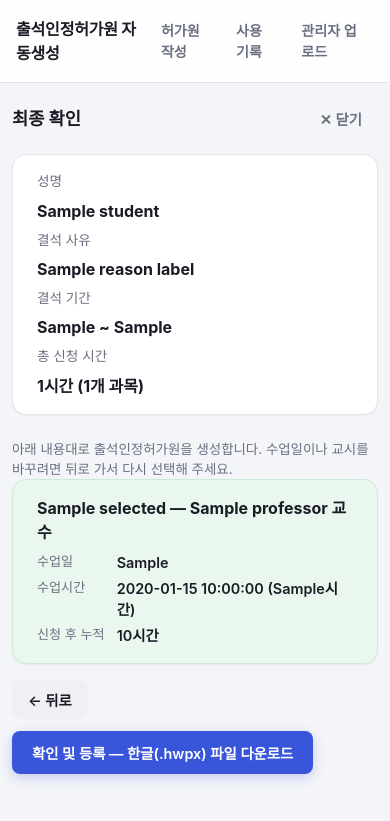
After one commit to torgeleli22-lang/University-administrative-work, a Flask app: template app/templates/confirm.html in a window 390 px wide. The commit adds this page. Shown: the top 821 px of the page. Run offline with Flask 3, Linux system fonts and the light colour scheme; the template is opened without the code that fills it: most values are stand-ins (such as "Sample title", 1, 10 or a date in 2020); parts of the project's set-up code (start-up, migrations or seed data) failed here and were passed over.

Commit message:
Add a final 확인 및 등록 step, chip-style date picker, and a wider layout
수업일 선택을 "박스로 구분되는" 형태로 바꿔달라는 요청에 따라, 결석 교시
선택 단계의 수업일 <select>를 요일/날짜가 보이는 클릭형 "칩" 박스로
바꿨다 (보강으로 추가된 날짜는 점선 테두리 + "보강" 배지로 구분). 결석
사유/과목 체크박스도 카드형 박스 그리드로 바뀌었다.

review -> generate 사이에 읽기 전용 최종 확인 단계(/student/<id>/confirm,
_confirm_panel.html)를 새로 넣었다: 과목별로 실제 선택된 수업일/교시/신청
후 누적 시간을 보여주고, "확인 및 등록" 버튼만 실제로 /generate에 POST해서
DB에 기록하고 파일을 내려받는다 -- 그 전까지는 아무 것도 저장되지 않는다.
generate()의 검증 로직은 confirm()과 공유하도록 _validate_selection()으로
분리했다 (기존 로직 그대로, 중복 제거).

화면을 좁게 가운데 정렬만 하지 않도록 기본 폭을 840px -> 1100px로,
사용 기록처럼 표가 많은 페이지는 1200px -> 1500px로 넓혔고, 과목
카드/체크박스/사유 라디오를 반응형 그리드로 바꿔서 넓은 화면에서 여러
개가 나란히 보이도록 했다.

Co-Authored-By: Claude Sonnet 5 <noreply@anthropic.com>
Claude-Session: https://claude.ai/code/session_016PCQpcFDPfFfPLK5YGJAdU

```diff
--- a/app/app.py
+++ b/app/app.py
@@ -155,10 +155,14 @@ def review(student_id):
             continue
         reviewable.append({
             **course,
+            # Rendered as individual clickable date "chips" (not a plain
+            # dropdown), so the review template gets the date's parts
+            # separately instead of one pre-formatted label string.
             "valid_dates": [
                 {"iso": d["date"].isoformat(),
-                 "label": (f"{d['date'].month}/{d['date'].day} ({'월화수목금토일'[d['date'].weekday()]}"
-                           f"{'·보강' if d['is_makeup'] else ''})"),
+                 "month": d["date"].month, "day": d["date"].day,
+                 "weekday": "월화수목금토일"[d["date"].weekday()],
+                 "is_makeup": d["is_makeup"],
                  "period_start": d["period_start"], "period_end": d["period_end"]}
                 for d in valid_dates
             ],
@@ -178,64 +182,60 @@ def review(student_id):
     )
 
 
-@app.route("/student/<int:student_id>/generate", methods=["POST"])
-def generate(student_id):
-    conn = get_conn()
-    student = conn.execute(
-        "SELECT * FROM students WHERE id=%s AND term=%s", (student_id, TERM)
-    ).fetchone()
-    if student is None:
-        conn.close()
-        abort(404)
-
-    reason_code = int(request.form["reason_code"])
-    period_start, period_end = _parse_period(request.form)
-    course_ids = [int(cid) for cid in request.form.getlist("course_ids")]
-
-    if len(course_ids) > MAX_COURSES:
-        conn.close()
-        abort(400, f"결석 과목은 최대 {MAX_COURSES}개까지 선택할 수 있습니다.")
-
+def _load_selection_context(conn, student, student_id, course_ids):
+    """Every piece of DB data needed to validate a course/date/교시
+    selection, fetched in the same four bulk queries regardless of how
+    many courses were selected. Shared by /confirm and /generate so both
+    validate against the exact same data."""
     available = {c["id"]: c for c in get_student_courses(conn, student)}
     slots_by_course = get_slots_by_course(conn, course_ids)
     makeups_by_course = get_makeups_by_course(conn, course_ids)
     used_by_course = get_used_hours_by_course(conn, student_id, course_ids, TERM)
+    return available, slots_by_course, makeups_by_course, used_by_course
+
+
+def _validate_selection(form, course_ids, period_start, period_end,
+                         available, slots_by_course, makeups_by_course, used_by_course):
+    """Pure validation (no DB access) shared by /confirm and /generate:
+    checks each course's chosen 수업일 is actually a date that course
+    meets on (weekly schedule, minus 결강, plus 보강), the 교시 range is
+    sane, and adding it wouldn't push the course's cumulative hours to
+    12+. Aborts with 400 on the first problem found. Returns one dict per
+    course with class_day/class_time/class_date_iso/class_period_start/
+    class_period_end/periods_missed added on top of the course's own
+    fields (course_name, professor, used_hours, ...)."""
+    if len(course_ids) > MAX_COURSES:
+        abort(400, f"결석 과목은 최대 {MAX_COURSES}개까지 선택할 수 있습니다.")
 
     selected = []
     for cid in course_ids:
         course = available.get(cid)
         if course is None:
-            conn.close()
             abort(400, "선택한 과목을 찾을 수 없습니다.")
 
-        class_date_raw = request.form.get(f"class_date_{cid}", "")
+        class_date_raw = form.get(f"class_date_{cid}", "")
         try:
             class_date = datetime.strptime(class_date_raw, "%Y-%m-%d").date()
         except ValueError:
-            conn.close()
             abort(400, f"'{course['course_name']}' 과목의 수업일을 선택해 주세요.")
 
         valid_dates = {d["date"] for d in valid_class_dates(
             slots_by_course[cid], period_start, period_end, makeups_by_course[cid])}
         if class_date not in valid_dates:
-            conn.close()
             abort(400, f"'{course['course_name']}' 과목은 {class_date.month}/{class_date.day}에 "
                         f"수업이 없습니다.")
 
         try:
-            class_period_start = int(request.form.get(f"class_period_start_{cid}", ""))
-            class_period_end = int(request.form.get(f"class_period_end_{cid}", ""))
+            class_period_start = int(form.get(f"class_period_start_{cid}", ""))
+            class_period_end = int(form.get(f"class_period_end_{cid}", ""))
         except ValueError:
-            conn.close()
             abort(400, f"'{course['course_name']}' 과목의 수업 시간(교시)을 선택해 주세요.")
         if not (1 <= class_period_start <= class_period_end <= max(PERIOD_CHOICES)):
-            conn.close()
             abort(400, f"'{course['course_name']}' 과목의 시작 교시는 끝 교시보다 늦을 수 없습니다.")
 
         periods_missed = class_period_end - class_period_start + 1
         used_hours = used_by_course[cid]
         if used_hours + periods_missed > MAX_ABSENCE_PERIODS_PER_COURSE:
-            conn.close()
             remaining = max(0, MAX_ABSENCE_PERIODS_PER_COURSE - used_hours)
             abort(400, f"'{course['course_name']}' 과목은 이번 학기 누적 {used_hours}시간이라 "
                         f"{remaining}시간까지만 추가할 수 있습니다 (신청: {periods_missed}시간).")
@@ -251,6 +251,63 @@ def generate(student_id):
             "periods_missed": periods_missed,
         })
 
+    return selected
+
+
+@app.route("/student/<int:student_id>/confirm", methods=["POST"])
+def confirm(student_id):
+    """Third step: a read-only summary of exactly what will be submitted
+    (per course: which date, which 교시, and the resulting cumulative
+    hours) with a "확인 및 등록" button that's the only thing that actually
+    posts to /generate -- lets the office double check the selection
+    before the permit is written to the DB and downloaded, instead of the
+    review step's own submit doing that directly."""
+    conn = get_conn()
+    student = conn.execute(
+        "SELECT * FROM students WHERE id=%s AND term=%s", (student_id, TERM)
+    ).fetchone()
+    if student is None:
+        conn.close()
+        abort(404)
+
+    reason_code = int(request.form["reason_code"])
+    period_start, period_end = _parse_period(request.form)
+    course_ids = [int(cid) for cid in request.form.getlist("course_ids")]
+
+    context = _load_selection_context(conn, student, student_id, course_ids)
+    conn.close()
+    selected = _validate_selection(request.form, course_ids, period_start, period_end, *context)
+
+    return render_maybe_partial(
+        "_confirm_panel.html", "confirm.html",
+        student=student,
+        reason_code=reason_code,
+        reason_label=REASON_LABELS[reason_code],
+        period_start=period_start.isoformat(),
+        period_end=period_end.isoformat(),
+        selected=selected,
+        total_hours=sum(c["periods_missed"] for c in selected),
+    )
+
+
+@app.route("/student/<int:student_id>/generate", methods=["POST"])
+def generate(student_id):
+    conn = get_conn()
+    student = conn.execute(
+        "SELECT * FROM students WHERE id=%s AND term=%s", (student_id, TERM)
+    ).fetchone()
+    if student is None:
+        conn.close()
+        abort(404)
+
+    reason_code = int(request.form["reason_code"])
+    period_start, period_end = _parse_period(request.form)
+    course_ids = [int(cid) for cid in request.form.getlist("course_ids")]
+
+    context = _load_selection_context(conn, student, student_id, course_ids)
+    conn.close()  # closed before validation so an abort() here can't leak the connection
+    selected = _validate_selection(request.form, course_ids, period_start, period_end, *context)
+
     req = PermitRequest(
         student_number=student["student_number"],
         name=student["name"],
@@ -265,6 +322,7 @@ def generate(student_id):
 
     data = generate_hwpx(str(TEMPLATE_HWPX), req)
 
+    conn = get_conn()
     with conn.cursor() as cur:
         cur.executemany(
             """INSERT INTO permit_records
--- a/app/static/app.js
+++ b/app/static/app.js
@@ -25,19 +25,23 @@ window.App = (function () {
   }
 
   function hydrateDateSync(root) {
-    root.querySelectorAll(".class-date-select").forEach(function (sel) {
-      if (sel.dataset.hydrated) return;
-      sel.dataset.hydrated = "1";
-      var cid = sel.dataset.course;
+    // Each 수업일 choice is a "chip" (a styled label wrapping a radio
+    // input) rather than a <select>; picking one still fills in the
+    // matching 시작/끝 교시 selects the same way the old dropdown did.
+    root.querySelectorAll(".date-chip-row").forEach(function (row) {
+      if (row.dataset.hydrated) return;
+      row.dataset.hydrated = "1";
+      var cid = row.dataset.course;
       var startSel = root.querySelector("#class_period_start_" + cid);
       var endSel = root.querySelector("#class_period_end_" + cid);
       if (!startSel || !endSel) return;
       function sync() {
-        var opt = sel.options[sel.selectedIndex];
-        startSel.value = opt.dataset.start;
-        endSel.value = opt.dataset.end;
+        var checked = row.querySelector("input:checked");
+        if (!checked) return;
+        startSel.value = checked.dataset.start;
+        endSel.value = checked.dataset.end;
       }
-      sel.addEventListener("change", sync);
+      row.addEventListener("change", sync);
       sync();
     });
   }
@@ -115,6 +119,42 @@ window.App = (function () {
     el.innerHTML = '<p class="loading">불러오는 중...</p>';
   }
 
+  function clearPanel(id) {
+    var el = document.getElementById(id);
+    if (el) {
+      el.hidden = true;
+      el.innerHTML = "";
+    }
+  }
+
+  // Generic "submit this form into that panel" used for both apply-flow
+  // steps (student -> review -> confirm): each fetches its target panel
+  // with X-Partial so it gets back just the fragment, and clears whatever
+  // comes after it in the flow since that content is now stale.
+  function wireStepForm(formClass, panelId, clearIds) {
+    document.addEventListener("submit", function (e) {
+      var form = e.target.closest("form." + formClass);
+      if (!form) return;
+      var panel = document.getElementById(panelId);
+      if (!panel) return; // fallback: normal submit -> full page for this step
+      e.preventDefault();
+      clearIds.forEach(clearPanel);
+      setLoading(panel);
+      panel.scrollIntoView({ behavior: "smooth", block: "start" });
+      fetch(form.action, {
+        method: "POST",
+        headers: { "X-Partial": "1" },
+        body: new FormData(form),
+      })
+        .then(function (res) { return res.text(); })
+        .then(function (html) {
+          panel.innerHTML = html;
+          showPanel(panel);
+          hydrateAll(panel);
+        });
+    });
+  }
+
   function initSpaNav() {
     document.addEventListener("click", function (e) {
       var link = e.target.closest("a.js-open-student");
@@ -122,11 +162,8 @@ window.App = (function () {
       var panel = document.getElementById("student-panel");
       if (!panel) return; // no SPA container on this page -- let it navigate normally
       e.preventDefault();
-      var reviewPanel = document.getElementById("review-panel");
-      if (reviewPanel) {
-        reviewPanel.hidden = true;
-        reviewPanel.innerHTML = "";
-      }
+      clearPanel("review-panel");
+      clearPanel("confirm-panel");
       setLoading(panel);
       fetch(link.href, { headers: { "X-Partial": "1" } })
         .then(function (res) { return res.text(); })
@@ -138,26 +175,8 @@ window.App = (function () {
         });
     });
 
-    document.addEventListener("submit", function (e) {
-      var form = e.target.closest("form.js-review-form");
-      if (!form) return;
-      var reviewPanel = document.getElementById("review-panel");
-      if (!reviewPanel) return; // fallback: normal submit -> full review page
-      e.preventDefault();
-      setLoading(reviewPanel);
-      reviewPanel.scrollIntoView({ behavior: "smooth", block: "start" });
-      fetch(form.action, {
-        method: "POST",
-        headers: { "X-Partial": "1" },
-        body: new FormData(form),
-      })
-        .then(function (res) { return res.text(); })
-        .then(function (html) {
-          reviewPanel.innerHTML = html;
-          showPanel(reviewPanel);
-          hydrateAll(reviewPanel);
-        });
-    });
+    wireStepForm("js-review-form", "review-panel", ["confirm-panel"]);
+    wireStepForm("js-confirm-form", "confirm-panel", []);
 
     document.addEventListener("click", function (e) {
       var btn = e.target.closest("[data-close-panel]");
--- a/app/static/style.css
+++ b/app/static/style.css
@@ -69,14 +69,14 @@ nav { display: flex; gap: 4px; }
 .nav-link:hover { background: var(--primary-soft); color: var(--primary); }
 
 main {
-  max-width: 840px;
+  max-width: 1100px;
   margin: var(--space-6) auto;
-  padding: 0 var(--space-4) var(--space-6);
+  padding: 0 var(--space-5) var(--space-6);
   transition: max-width 0.15s ease;
 }
-/* Pages with many columns of data (사용 기록) get the full width instead of
+/* Pages with many columns of data (사용 기록) get even more width instead of
    squeezing every column until its text wraps vertically. */
-main.main-wide { max-width: 1200px; }
+main.main-wide { max-width: 1500px; }
 
 h1 {
   font-size: 1.45rem;
@@ -152,10 +152,24 @@ table.student-table {
   padding: var(--space-4) var(--space-5);
   margin-bottom: var(--space-5);
   box-shadow: var(--shadow-sm);
+  max-width: 640px;
 }
 .info-card dl { display: grid; grid-template-columns: auto 1fr; gap: 7px 18px; margin: 0; }
 .info-card dt { color: var(--text-muted); font-size: 0.85rem; }
 .info-card dd { margin: 0; font-weight: 700; }
+
+/* Reason radios and course checkboxes as a responsive grid of boxes
+   instead of one narrow vertical list, so wider screens show several
+   side by side. */
+.option-grid {
+  display: grid;
+  grid-template-columns: repeat(auto-fill, minmax(240px, 1fr));
+  gap: var(--space-2);
+}
+.option-body { display: flex; flex-direction: column; gap: 3px; }
+.option-title { font-weight: 600; }
+.option-meta { font-size: 0.82rem; color: var(--text-muted); }
+.checkbox-row .badge { align-self: flex-start; margin-top: 2px; }
 
 fieldset {
   background: var(--card);
@@ -173,16 +187,22 @@ legend {
 
 .radio-row, .checkbox-row {
   display: flex;
-  align-items: center;
+  align-items: flex-start;
   gap: 8px;
-  padding: 9px 10px;
+  padding: 10px 12px;
   font-size: 0.94rem;
+  border: 1.5px solid var(--border);
   border-radius: var(--radius-sm);
+  background: var(--card);
   cursor: pointer;
-  transition: background 0.12s ease;
+  transition: background 0.12s ease, border-color 0.12s ease;
 }
-.radio-row:hover, .checkbox-row:hover { background: #fafafd; }
-.radio-row:has(input:checked), .checkbox-row:has(input:checked) { background: var(--primary-soft); }
+.radio-row input, .checkbox-row input { margin-top: 2px; }
+.radio-row:hover, .checkbox-row:hover { border-color: var(--border-strong); background: #fafafd; }
+.radio-row:has(input:checked), .checkbox-row:has(input:checked) {
+  border-color: var(--primary);
+  background: var(--primary-soft);
+}
 .radio-row:active, .checkbox-row:active { background: var(--primary-soft); }
 .radio-row input, .checkbox-row input {
   width: 16px;
@@ -215,18 +235,74 @@ input[type="file"] {
   padding: 6px 0;
 }
 
+/* Course cards (review + confirm steps) as a responsive grid so wider
+   screens show several side by side instead of one long vertical list. */
+.course-grid {
+  display: grid;
+  grid-template-columns: repeat(auto-fill, minmax(320px, 1fr));
+  gap: var(--space-3);
+  margin-bottom: var(--space-4);
+}
 .course-card {
   border: 1px solid var(--border);
   border-radius: var(--radius);
   padding: var(--space-4) var(--space-5);
-  margin-bottom: var(--space-3);
   background: var(--card);
   box-shadow: var(--shadow-sm);
 }
-.course-card + .course-card { margin-top: var(--space-3); }
 .course-card h3 { margin: 0 0 6px; }
 .course-card .row { display: flex; align-items: center; gap: var(--space-3); margin: var(--space-2) 0 0; flex-wrap: wrap; }
 .course-card .row label { font-size: 0.85rem; color: var(--text-muted); font-weight: 600; }
+
+.field-group { margin-top: var(--space-3); }
+.field-label { display: block; font-size: 0.85rem; color: var(--text-muted); font-weight: 600; margin-bottom: 6px; }
+
+/* 수업일 choices as clickable "chip" boxes -- a calendar-like date + 요일
+   box per valid date, instead of a plain <select> dropdown. */
+.date-chip-row { display: flex; flex-wrap: wrap; gap: 8px; }
+.date-chip {
+  position: relative;
+  display: flex;
+  flex-direction: column;
+  align-items: center;
+  justify-content: center;
+  min-width: 60px;
+  padding: 8px 10px;
+  border: 1.5px solid var(--border-strong);
+  border-radius: var(--radius-sm);
+  background: var(--card);
+  cursor: pointer;
+  transition: border-color 0.12s ease, background 0.12s ease, transform 0.05s ease;
+}
+.date-chip input { position: absolute; opacity: 0; width: 0; height: 0; }
+.date-chip-weekday { font-size: 0.7rem; color: var(--text-muted); font-weight: 700; }
+.date-chip-date { font-size: 0.95rem; font-weight: 700; margin-top: 2px; }
+.date-chip:hover { border-color: var(--primary); }
+.date-chip:has(input:checked) {
+  border-color: var(--primary);
+  background: var(--primary-soft);
+  box-shadow: 0 0 0 2px var(--primary-soft);
+}
+.date-chip:active { transform: scale(0.96); }
+.date-chip.makeup { border-style: dashed; }
+.date-chip-badge {
+  position: absolute;
+  top: -8px;
+  right: -6px;
+  background: var(--success);
+  color: #fff;
+  font-size: 0.62rem;
+  font-weight: 700;
+  padding: 1px 6px;
+  border-radius: 999px;
+}
+
+/* 최종 확인 step */
+.confirm-card { background: var(--success-soft); border-color: #cfe9d7; }
+.confirm-summary { display: grid; grid-template-columns: auto 1fr; gap: 4px 12px; margin: var(--space-2) 0 0; }
+.confirm-summary dt { color: var(--text-muted); font-size: 0.82rem; }
+.confirm-summary dd { margin: 0; font-weight: 600; font-size: 0.9rem; }
+.confirm-actions { display: flex; align-items: center; gap: var(--space-3); flex-wrap: wrap; }
 
 .btn {
   display: inline-flex;
--- /dev/null
+++ b/app/templates/_confirm_panel.html
@@ -0,0 +1,51 @@
+{# Reusable fragment: shown both as a full page (confirm.html, for direct
+   navigation / JS off) and injected into #confirm-panel by app.js. This is
+   a read-only summary -- nothing here is editable; "뒤로" just closes this
+   panel to reveal the review panel (still showing the previous picks)
+   underneath it, and "확인 및 등록" is the only button that actually posts
+   to /generate. #}
+<div class="panel-head">
+  <h2>최종 확인</h2>
+  <button type="button" class="btn ghost" data-close-panel="confirm-panel">✕ 닫기</button>
+</div>
+
+<section class="info-card">
+  <dl>
+    <dt>성명</dt><dd>{{ student.name }}</dd>
+    <dt>결석 사유</dt><dd>{{ reason_label }}</dd>
+    <dt>결석 기간</dt><dd>{{ period_start }} ~ {{ period_end }}</dd>
+    <dt>총 신청 시간</dt><dd>{{ total_hours }}시간 ({{ selected|length }}개 과목)</dd>
+  </dl>
+</section>
+
+<p class="hint">아래 내용대로 출석인정허가원을 생성합니다. 수업일이나 교시를 바꾸려면
+  뒤로 가서 다시 선택해 주세요.</p>
+
+<div class="course-grid">
+  {% for c in selected %}
+  <div class="course-card confirm-card">
+    <h3>{{ c.course_name }} — {{ c.professor }} 교수</h3>
+    <dl class="confirm-summary">
+      <dt>수업일</dt><dd>{{ c.class_day }}</dd>
+      <dt>수업시간</dt><dd>{{ c.class_time }} ({{ c.periods_missed }}시간)</dd>
+      <dt>신청 후 누적</dt><dd>{{ c.used_hours + c.periods_missed }}시간</dd>
+    </dl>
+  </div>
+  {% endfor %}
+</div>
+
+<div class="confirm-actions">
+  <button type="button" class="btn" data-close-panel="confirm-panel">← 뒤로</button>
+  <form method="post" action="{{ url_for('generate', student_id=student.id) }}" class="js-guard-submit">
+    <input type="hidden" name="reason_code" value="{{ reason_code }}">
+    <input type="hidden" name="period_start" value="{{ period_start }}">
+    <input type="hidden" name="period_end" value="{{ period_end }}">
+    {% for c in selected %}
+    <input type="hidden" name="course_ids" value="{{ c.id }}">
+    <input type="hidden" name="class_date_{{ c.id }}" value="{{ c.class_date_iso }}">
+    <input type="hidden" name="class_period_start_{{ c.id }}" value="{{ c.class_period_start }}">
+    <input type="hidden" name="class_period_end_{{ c.id }}" value="{{ c.class_period_end }}">
+    {% endfor %}
+    <button type="submit" class="btn primary">확인 및 등록 — 한글(.hwpx) 파일 다운로드</button>
+  </form>
+</div>
--- /dev/null
+++ b/app/templates/confirm.html
@@ -0,0 +1,4 @@
+{% extends "base.html" %}
+{% block content %}
+{% include "_confirm_panel.html" %}
+{% endblock %}
--- a/app/templates/index.html
+++ b/app/templates/index.html
@@ -10,10 +10,12 @@
   {% include "_student_results.html" %}
 </div>
 
-{# Filled in-place by app.js when a student's "허가원 작성" link is clicked,
-   and again when that panel's form is submitted -- no full page reload. #}
+{# Filled in-place by app.js as the apply flow progresses (student ->
+   review -> confirm), each one appended below the previous -- no full
+   page reload at any step. #}
 <div id="student-panel" class="panel" hidden></div>
 <div id="review-panel" class="panel" hidden></div>
+<div id="confirm-panel" class="panel" hidden></div>
 
 <script>
   // 입력할 때마다 페이지 전체를 새로고침하지 않고, 결과 부분(#results)만
```
Also changed, not shown: app/templates/_review_panel.html (+21 -10 lines), app/templates/_student_panel.html (+9 -2 lines).
